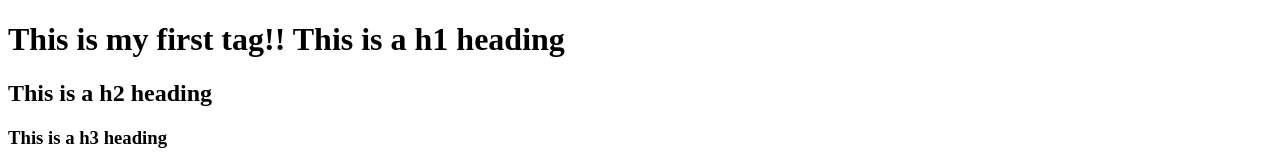
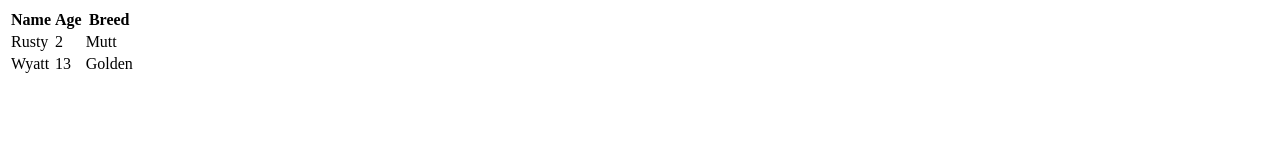
Before and after one commit to SB62/webDevBootcamp, a plain HTML site: page firstPage.html in a window 1280 px wide. Shown: the top 160 px of the page. Drawn offline with Linux system fonts and the light colour scheme.

Commit message:
EOD 2/17

```diff
--- a/firstPage.html
+++ b/firstPage.html
@@ -17,7 +17,7 @@
         <!--[if lt IE 7]>
             <p class="browsehappy">You are using an <strong>outdated</strong> browser. Please <a href="#">upgrade your browser</a> to improve your experience.</p>
         <![endif]-->
-        <h1>This is my first tag!! This is a h1 heading</h1>
+        <!-- <h1>This is my first tag!! This is a h1 heading</h1>
         <h2>This is a h2 heading</h2>
         <h3> This is a h3 heading</h3>
         <h4> this is a h4 Heading</h4>
@@ -42,7 +42,34 @@
             <li>green</li>
             <li><strong>blue</strong></li>
         </ol>
+        <img src=https://external-content.duckduckgo.com/iu/?u=https%3A%2F%2Fi.ytimg.com%2Fvi%2F5Nj2BngIko0%2Fmaxresdefault.jpg&f=1&nofb=1>
+        <a href="https://duckduckgo.com/">This isn't google...</a> -->
 
+        <table>
+
+            <thead>
+                <tr>
+                    <th>Name</th>
+                    <th>Age</th>
+                    <th>Breed</th>
+                </tr>
+            </thead>
+            <tbody>
+                <tr>
+                    <td>Rusty</td>
+                    <td>2</td>
+                    <td>Mutt</td>
+                </tr>
+                <tr>
+                    <td>Wyatt</td>
+                    <td>13</td>
+                    <td>Golden</td>
+                </tr>
+
+            </tbody>
+
+
+        </table>
         <script src="" async defer></script>
     </body>
 </html>
```
Also changed, not shown: 1 other file.
